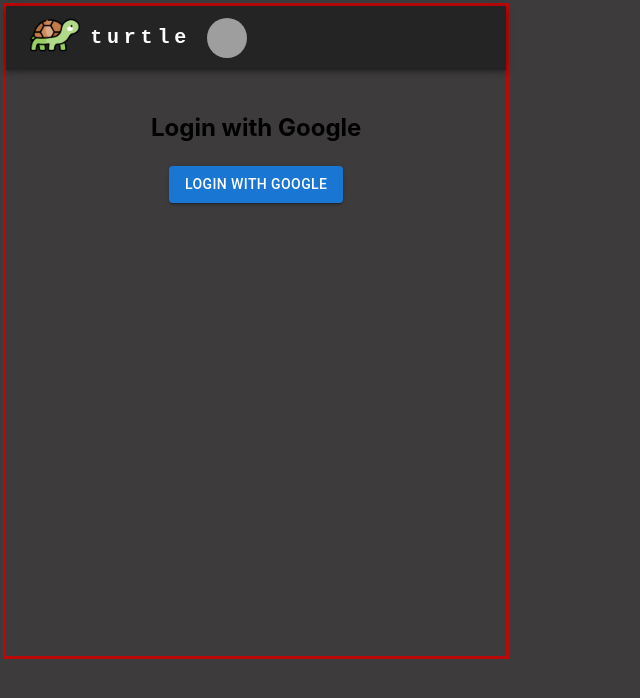
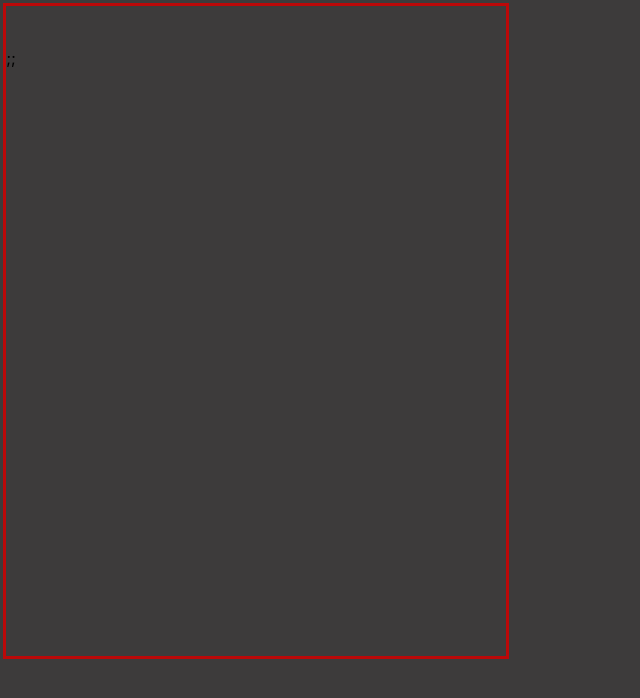
Before and after one commit to H4K3R13/turtle, a React (Vite) app: page / in a window 1280 px wide. Shown: the top 698 px of the page, without its empty margins (0-640 px from the left). Built offline with nearby package versions, Linux system fonts and the light colour scheme; grey boxes are pictures that could not be loaded.

Commit message:
Setting up google login

```diff
--- a/index.html
+++ b/index.html
@@ -9,6 +9,6 @@
   <body>
     <div id="root"></div>
     <script type="module" src="/src/main.jsx"></script>
-    <script src="https://apis.google.com/js/platform.js" async defer></script>
+
   </body>
 </html>
--- a/package.json
+++ b/package.json
@@ -14,7 +14,9 @@
     "@emotion/styled": "^11.11.0",
     "@mui/icons-material": "^5.15.11",
     "@mui/material": "^5.15.11",
+    "@react-oauth/google": "^0.12.1",
     "axios": "^1.6.7",
+    "jwt-decode": "^4.0.0",
     "react": "^18.2.0",
     "react-dom": "^18.2.0",
     "react-select": "^5.8.0",
--- a/src/App.jsx
+++ b/src/App.jsx
@@ -3,15 +3,15 @@ import Form from "./components/Form";
 import SearchBar from "./components/SearchBar";
 import "./App.css";
 import Login from "./components/Login";
-
+import { GoogleOAuthProvider } from "@react-oauth/google";
 
 function App() {
   return (
     <>
-      <Navbar />
-      {/*<Form />
-      <SearchBar /> */}
-      <Login/>
+      <GoogleOAuthProvider clientId="791186457310-ia4gebdepqh4h8g9ci1n85e36tg8jlrm.apps.googleusercontent.com">
+        <Login />
+      </GoogleOAuthProvider>
+      ;
     </>
   );
 }
--- a/src/components/Home.jsx
+++ b/src/components/Home.jsx
@@ -2,10 +2,11 @@ import Navbar from "./Navbar";
 import Form from "./Form";
 import SearchBar from "./SearchBar";
 
-const Home = () => {
+const Home = (props) => {
   return (
     <>
       <div style={{ textAlign: "center", padding: "8px" }}>
+      <Navbar user={props.user}/>
         <Form />
         <SearchBar />
       </div>
--- a/src/components/Login.jsx
+++ b/src/components/Login.jsx
@@ -1,38 +1,32 @@
 import React, { useState } from "react";
-import Button from "@mui/material/Button";
 import Home from "./Home";
-
+import { GoogleLogin } from "@react-oauth/google";
+import { jwtDecode } from "jwt-decode";
 
 const Login = () => {
   const [loggedIn, setLoggedIn] = useState(false);
-
-  const handleGoogleSignIn = () => {
-    const auth = window.gapi.auth2.getAuthInstance();
-    auth.signIn().then((googleUser) => {
-      const profile = googleUser.getBasicProfile();
-      console.log('ID:', profile.getId());
-      console.log('Name:', profile.getName());
-      console.log('Email:', profile.getEmail());
-      setLoggedIn(true);
-    });
-  };
-
-
+  const [user, setUser] = useState({})
 
   if (loggedIn) {
-    return <Home />;
+    return <Home user={user} />;
   }
 
   return (
     <>
-    <div style={{ textAlign: "center", padding: "20px" }}>
-      <h2>Login with Google</h2>
-      <Button variant="contained" onClick={handleGoogleSignIn}>
-        Login with Google
-      </Button>
-    </div>
+      <GoogleLogin
+        onSuccess={(credentialResponse) => {
+          var credentialResponse = jwtDecode(credentialResponse.credential)
+          console.log(credentialResponse);
+          setUser(credentialResponse)
+          setLoggedIn(true);
+        }}
+        onError={() => {
+          console.log("Login Failed");
+        }}
+      />
+      ;
     </>
   );
-}
+};
 
 export default Login;
--- a/src/components/Navbar.jsx
+++ b/src/components/Navbar.jsx
@@ -16,7 +16,7 @@ import turtleLogo from "/turtle.png";
 
 const settings = ["Logout"];
 
-const Navbar = () => {
+const Navbar = (props) => {
   const [anchorElUser, setAnchorElUser] = React.useState(null);
 
 
@@ -24,6 +24,7 @@ const Navbar = () => {
     setAnchorElUser(event.currentTarget);
   };
 
+  console.log("User", props.user)
 
   const handleCloseUserMenu = () => {
     setAnchorElUser(null);
@@ -74,7 +75,7 @@ const Navbar = () => {
           <Box sx={{ flexGrow: 0 }}>
             <Tooltip title="Open settings">
               <IconButton onClick={handleOpenUserMenu} sx={{ p: 0 }}>
-                <Avatar alt="Remy Sharp" src="/static/images/avatar/2.jpg" />
+                <Avatar alt="Remy Sharp" src={props.user.picture} />
               </IconButton>
             </Tooltip>
             <Menu
```
Also changed, not shown: 1 other file (tests, documents, lock files or other folders).
